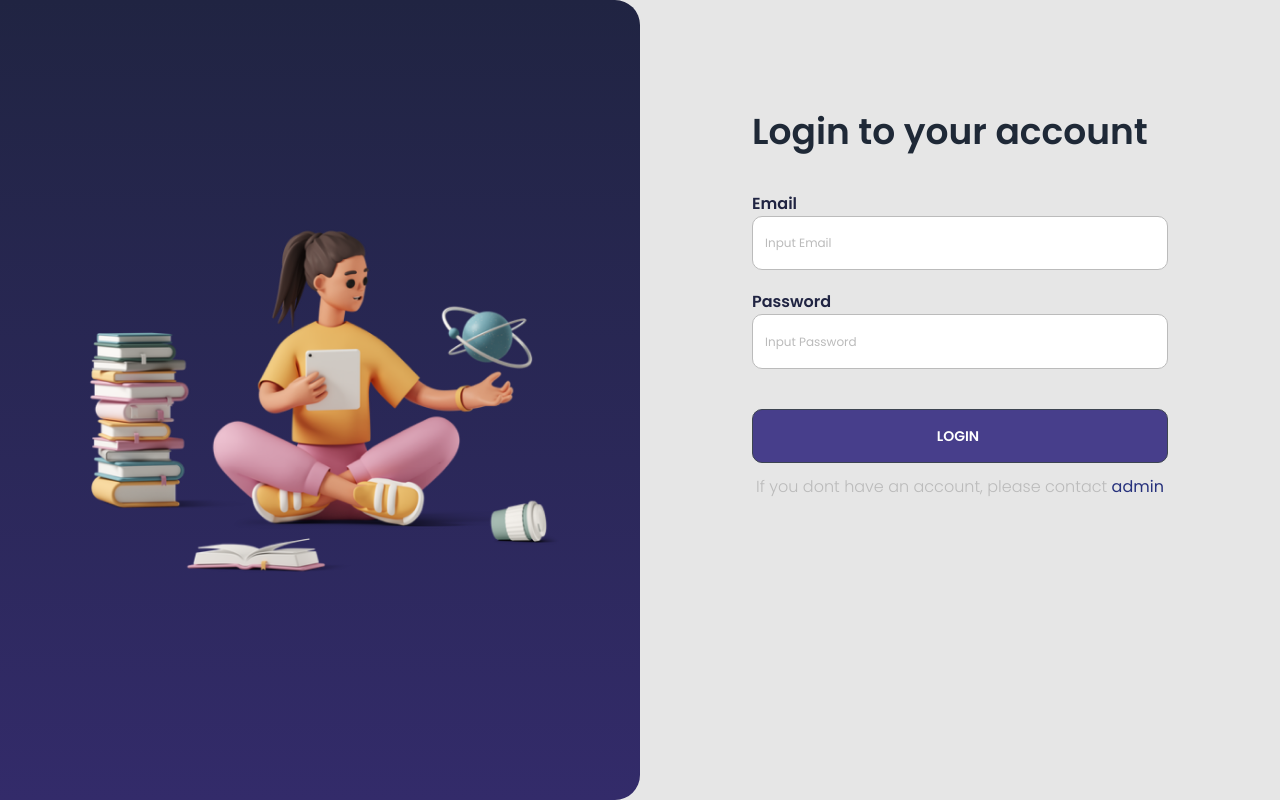
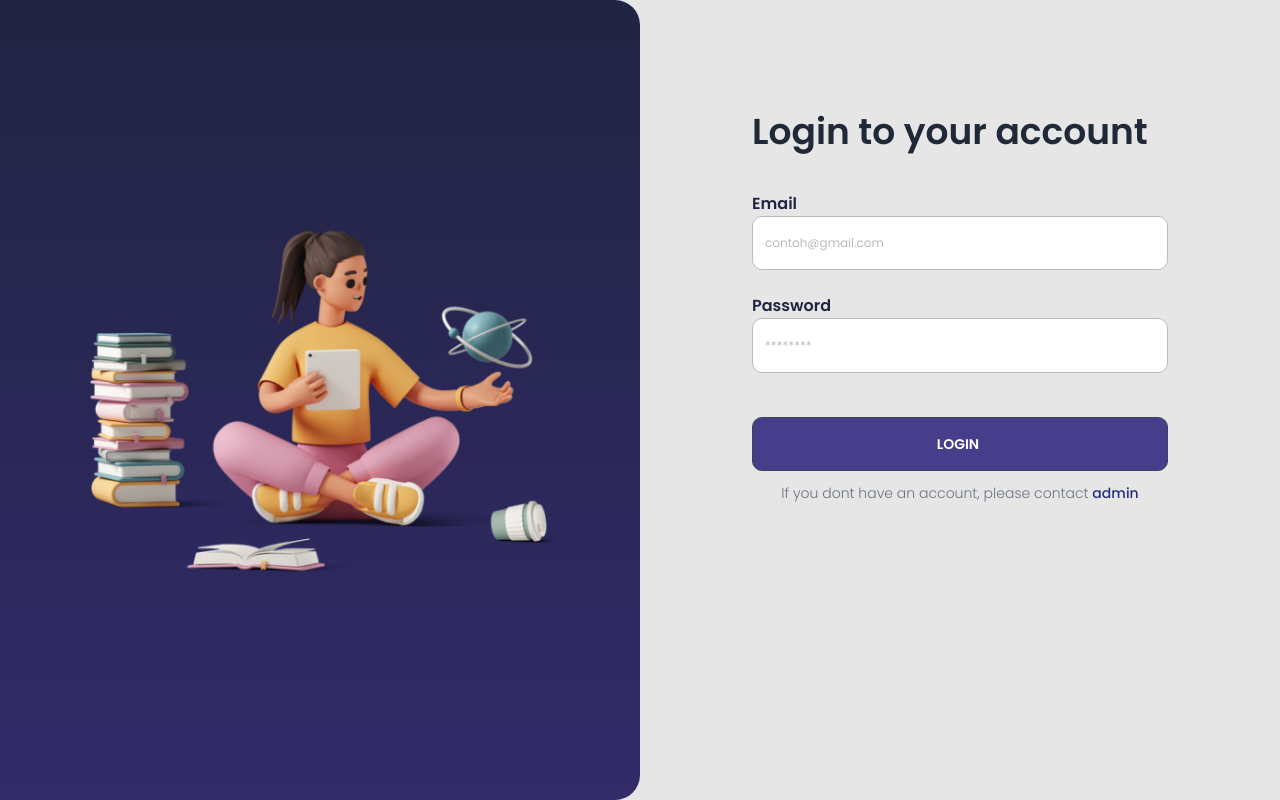
Before and after one commit to Capstone-Group3-Mentutor/Mentutor, a React (Vite) app: page / in a window 1280 px wide. Before the commit this address led to /login. Built offline with nearby package versions, Linux system fonts and the light colour scheme.

Commit message:
Validasi dan Logout

```diff
--- a/src/components/CustomInput.jsx
+++ b/src/components/CustomInput.jsx
@@ -1,6 +1,16 @@
 import React from "react";
 
-const CustomInput = ({ id, placeholder, type, value, category, onChange }) => {
+const CustomInput = ({
+  id,
+  placeholder,
+  type,
+  value,
+  category,
+  onChange,
+  register,
+  name,
+  error,
+}) => {
   const inputLibrary = {
     Login: "w-full pl-3 h-[3.4rem] bg-white rounded-[10px] text-black",
     Submit: "w-[300px] lg:w-96 md:w-80 pl-3 h-[3.4rem] rounded-[10px] bg-card",
@@ -14,17 +24,27 @@ const CustomInput = ({ id, placeholder, type, value, category, onChange }) => {
   const widthClassName = inputLibrary[category];
 
   return (
+    <>
       <input
         className={
           "border placeholder:text-abu text-xs text-putih focus:outline-none focus:border-putih border-abu font-light" +
           `${widthClassName}`
         }
         type={type}
-      value={value}
+        defaultValue={value}
         id={id}
         onChange={onChange}
         placeholder={placeholder}
+        {...(register
+          ? register(name, {
+              onChange: onChange,
+            })
+          : {})}
       />
+      <p className="break-words mt-1 text-xs font-normal text-red-500">
+        {error}
+      </p>
+    </>
   );
 };
 
--- a/src/components/SideBar.jsx
+++ b/src/components/SideBar.jsx
@@ -1,14 +1,51 @@
 import React from "react";
-import { useSelector } from "react-redux";
-import { Link } from "react-router-dom";
+import { useDispatch, useSelector } from "react-redux";
+import { Link, useNavigate } from "react-router-dom";
 
 import { AiFillHome } from "react-icons/ai";
 import { BiTask, BiLogOut } from "react-icons/bi";
 import { IoIosPeople } from "react-icons/io";
 import { CgProfile } from "react-icons/cg";
+import { useCookies } from "react-cookie";
+import { handleAuth } from "../utils/reducers/reducer";
+import Swal from "sweetalert2";
 
 const SideBar = () => {
   const isLoggedIn = useSelector((state) => state.data.isLoggedIn);
+  const [cookies, removeCookie] = useCookies(["token"]);
+  const navigate = useNavigate();
+  const dispatch = useDispatch();
+
+  const handleLogout = async () => {
+    Swal.fire({
+      title: "Are you sure?",
+      text: "You will be logged out!",
+      icon: "question",
+      showCancelButton: true,
+      confirmButtonColor: "#3085d6",
+      cancelButtonColor: "#d33",
+      confirmButtonText: "Yes, logout!",
+    }).then((result) => {
+      removeCookie("token");
+      dispatch(handleAuth(false));
+      if (result.isConfirmed) {
+        Swal.fire({
+          title: "Successfully",
+          text: "You have successfully logged out!",
+          icon: "success",
+          showCancelButton: false,
+          confirmButtonColor: "#3085d6",
+          confirmButtonText: "Ok",
+        }).then((res) => {
+          if (res.isConfirmed) {
+            navigate("/");
+          }
+        });
+      } else {
+        return;
+      }
+    });
+  };
 
   return (
     <div className="flex flex-col w-[50px] md:w-[200px] lg:w-[320px] h-screen bg-sidebar left-0 fixed px-3 md:px-8 lg:px-12 py-5 md:pt-16 md:pb-5 z-10 ">
@@ -44,7 +81,10 @@ const SideBar = () => {
           </div>
         )}
       </div>
-      <div className="text-abu flex flex-row space-x-0 md:space-x-8 items-center cursor-pointer">
+      <div
+        onClick={() => (cookies ? handleLogout() : navigate("/"))}
+        className="text-abu flex flex-row space-x-0 md:space-x-8 items-center cursor-pointer"
+      >
         <BiLogOut size={25} />
         <h3 className="hidden md:block">Logout</h3>
       </div>
--- a/src/pages/Login.jsx
+++ b/src/pages/Login.jsx
@@ -4,22 +4,21 @@ import { apiRequest } from "../utils/apiRequest";
 import { useCookies } from "react-cookie";
 import { useDispatch, useSelector } from "react-redux";
 import { handleAuth, handleUser } from "../utils/reducers/reducer";
-// import { yupResolver } from "@hookform/resolvers/yup";
-// import { useForm } from "react-hook-form";
-// import * as yup from "yup";
+import { yupResolver } from "@hookform/resolvers/yup";
+import { useForm } from "react-hook-form";
+import * as yup from "yup";
 import Swal from "sweetalert2";
 import girl from "../assets/girl.png";
 import CustomInput from "../components/CustomInput";
 
-// const messageRequired = "data is required";
-// // const schema = yup.object().shape({
-// //   email: yup.string().required(messageRequired),
-// //   password: yup
-// //     .string()
-// //     .required(messageRequired)
-// //     .min(8, "password must be 8 characters")
-// //     .max(30, "password must not exceed 30 characters"),
-// // });
+const schema = yup.object().shape({
+  email: yup.string().required("Email is required"),
+  password: yup
+    .string()
+    .required("Password is required")
+    .min(8, "password must be 8 characters")
+    .max(30, "password must not exceed 30 characters"),
+});
 
 const Login = () => {
   const dispatch = useDispatch();
@@ -38,19 +37,17 @@ const Login = () => {
     }
   }, [email, password]);
 
-  // const {
-  //   register,
-  //   handleSubmit,
-  //   formState: { errors },
-  //   reset,
-  // } = useForm({
-  //   resolver: yupResolver(schema),
-  // });
+  const {
+    register,
+    handleSubmit,
+    formState: { errors },
+    reset,
+  } = useForm({
+    resolver: yupResolver(schema),
+  });
 
-  const handleLogin = async (e) => {
+  const OnhandleLogin = async (data) => {
     setLoading(true);
-    e.preventDefault();
-
     if (email.length == 0 || password.length == 0) {
       Swal.fire({
         position: "center",
@@ -64,33 +61,40 @@ const Login = () => {
       email,
       password,
     };
-    apiRequest("login", "post", body)
+    apiRequest("login", "post", body) //kalo pake data dia gabisa login
       .then((res) => {
-        const data = res.data;
+        const { data } = res.data;
         setCookie("token", res.data.token, { path: "/" });
         dispatch(handleAuth(true));
-        dispatch(handleUser(data));
+        dispatch(handleUser(res.data));
+
         Swal.fire({
-          id : "succes-login",
+          id: "succes-login",
           position: "center",
           icon: "success",
           title: "Login Successful !",
           showConfirmButton: true,
         });
-        navigate("/homeadmin");
-        // console.log({ data });
-        // reset();
+        if (res.data.role === "admin") {
+          navigate("/homeadmin");
+        } else if (res.data.role === "mentor") {
+          navigate("/homementor");
+        } else {
+          navigate("/homementee");
+        }
+
+        reset();
       })
       .catch((err) => {
         if (err.response?.status === 400) {
           Swal.fire({
-            id : "invalid-login",
+            id: "invalid-login",
             icon: "error",
             text: "An invalid client request",
           });
         } else if (err.response?.status === 500) {
           Swal.fire({
-            id : "Error-login",
+            id: "Error-login",
             icon: "error",
             text: "Something Error In Server",
           });
@@ -109,8 +113,7 @@ const Login = () => {
         />
       </div>
       <form
-        // onSubmit={handleSubmit(handleLogin)}
-        onSubmit={(e) => handleLogin(e)}
+        onSubmit={handleSubmit(OnhandleLogin)}
         className="w-full md:w-1/2 px-10 lg:px-28 py-28"
       >
         <h1 className="font-semibold text-4xl mb-10">Login to your account</h1>
@@ -118,60 +121,47 @@ const Login = () => {
           <div className="flex flex-col">
             <p className="font-semibold">Email</p>
             <CustomInput
-              // ref={register}
-              // {...register("email", {
-              //   required: "must be @",
-              // })}
+              register={register}
               onChange={(e) => setEmail(e.target.value)}
               value={email}
               id="input-email"
               name="email"
               category="Login"
               type="email"
-              placeholder="Input Email"
+              placeholder="contoh@gmail.com"
+              error={errors.email?.message}
             />
           </div>
           <div className="flex flex-col mb-10">
             <p className="font-semibold">Password</p>
             <CustomInput
-              // ref={register}
-              // {...register("password", {
-              //   maxLength: {
-              //     value: 30,
-              //     message: "maksimal 30 aja",
-              //   },
-              //   minLength: {
-              //     value: 8,
-              //     message: "minimal 8 ya",
-              //   },
-              // })}
+              register={register}
               onChange={(e) => setPassword(e.target.value)}
               value={password}
               id="input-password"
               name="password"
               category="Login"
               type="password"
-              placeholder="Input Password"
-              // required
+              placeholder="********"
+              error={errors.password?.message}
             />
           </div>
         </div>
         <div className="w-full">
           <button
-            // onSubmit={(e) => handleLogin(e)}
             type="submit"
             id="btn-login"
             className="btn w-full pl-3 h-[3.4rem] bg-[#473E8B] rounded-[10px] mt-10 mb-3"
           >
             Login
           </button>
-          <p className="text-abu font-light text-center w-full">
+          <p className="text-gray-500 text-sm font-light text-center w-full">
             If you dont have an account, please contact&nbsp;
             <a
               href="mailto:mentutor@gmail.com"
-              className="font-normal text-[#26317C] cursor-pointer"
+              className="font-medium text-[#26317C] cursor-pointer"
             >
-               admin
+              admin
             </a>
           </p>
         </div>
--- a/src/routes/index.jsx
+++ b/src/routes/index.jsx
@@ -59,24 +59,12 @@ const index = () => {
       delete axios.defaults.headers.common["Authorization"];
     }
   });
-  // useEffect(() => {
-  //   const getToken = localStorage.getItem("token");
-  //   if (getToken) {
-  //     dispatch(handleAuth(true));
-  //   } else {
-  //     dispatch(handleAuth(false));
-  //   }
-  //   axios.defaults.headers.common["Authorization"] = getToken
-  //     ? `Bearer ${getToken}`
-  //     : "";
-  // }, [isLoggedIn]);
 
   return (
     <TokenContext.Provider value={jwtToken}>
       <BrowserRouter>
         <Routes>
-          <Route path="/" element={<Navigate to="/login" />} />
-          <Route path="/login" element={<Login />} />
+          <Route path="/" element={<Login />} />
 
           <Route path="/homementee" element={<HomeMentee />} />
           <Route path="/task" element={<Task />} />
```
Lines whose indentation alone changed are shown as unchanged.
